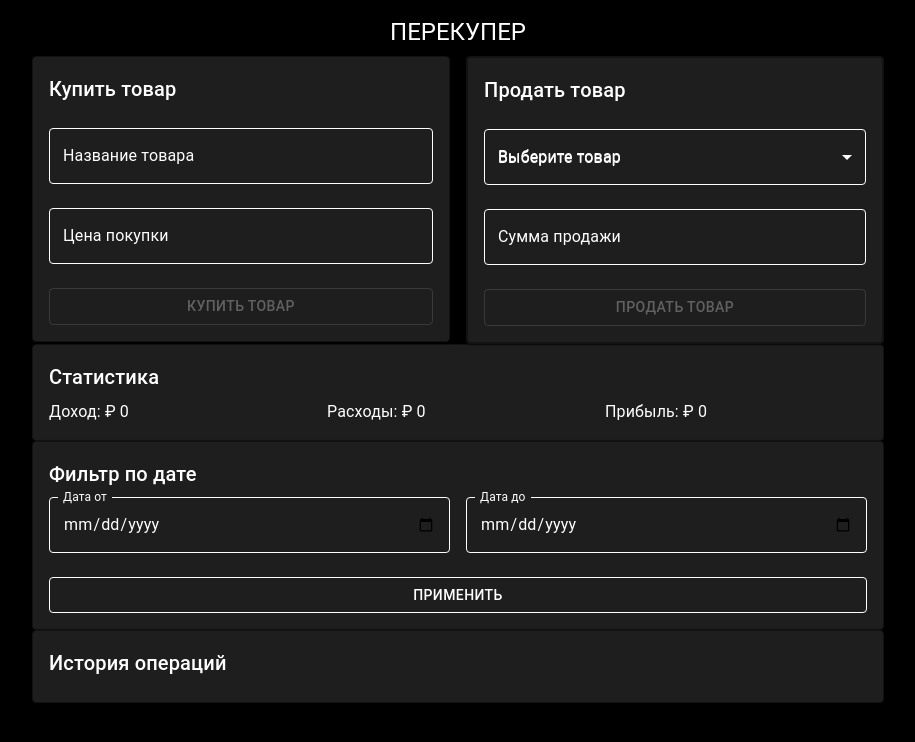
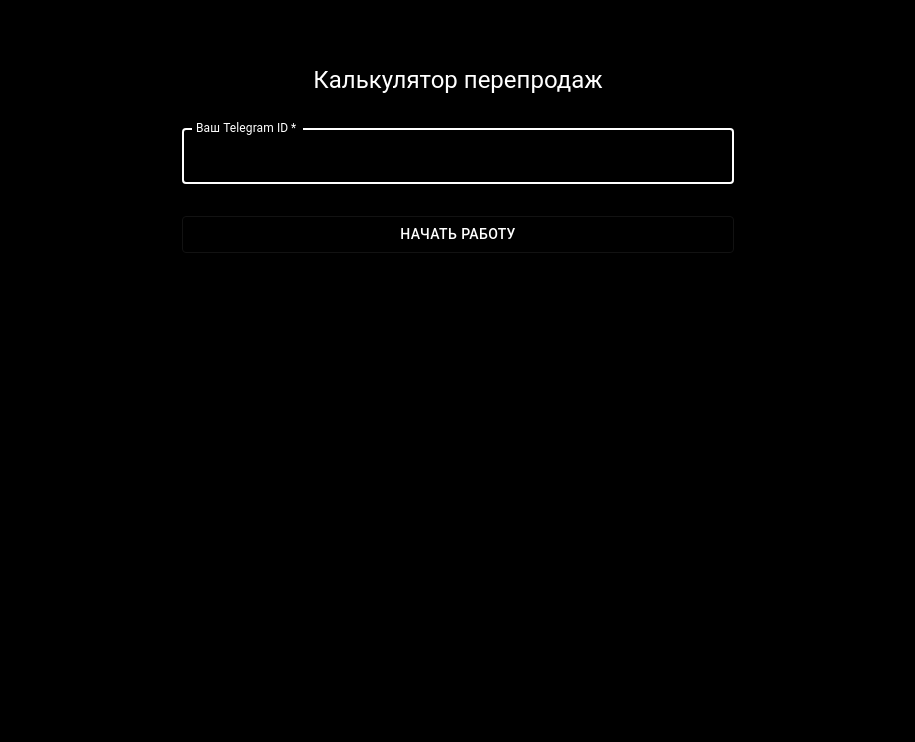
Before and after one commit to zora10/blackrus-kalk, a React (Create React App) app: page / in a window 1280 px wide. Shown: the top 742 px of the page, without its empty margins (182-1097 px from the left). Built offline with nearby package versions, Linux system fonts and the light colour scheme.

Commit message:
Update App.js

```diff
--- a/src/App.js
+++ b/src/App.js
@@ -1,8 +1,9 @@
 import React, { useEffect, useState } from 'react';
 import { ThemeProvider } from '@mui/material/styles';
+import CloseIcon from '@mui/icons-material/Close'; // Импортируем CloseIcon
+
 import CssBaseline from '@mui/material/CssBaseline';
-import { Container, Box, TextField, Button, Typography, Paper, Grid, List, ListItem, ListItemText, IconButton } from '@mui/material';
-import CloseIcon from '@mui/icons-material/Close';
+import { Container, Box, TextField, Button, Typography, List, ListItem, ListItemText, Paper, Grid, IconButton } from '@mui/material';
 import theme from './theme';
 
 const API_URL = 'https://blackrussia-kalkul.ru/api'; // Замените на ваш IP сервера
@@ -15,68 +16,31 @@ function App() {
   const [stats, setStats] = useState({ total_income: 0, total_expenses: 0, total_profit: 0 });
   const [telegramId, setTelegramId] = useState('');
   const [isIdSubmitted, setIsIdSubmitted] = useState(false);
-  const [originalItems, setOriginalItems] = useState([]);
-  const [filteredItems, setFilteredItems] = useState([]);
-  // Для фильтрации по дате
-  const [startDate, setStartDate] = useState('');
-  const [endDate, setEndDate] = useState('');
+  const [dateFrom, setDateFrom] = useState('');
+  const [dateTo, setDateTo] = useState('');
 
   useEffect(() => {
-    if (window.Telegram && window.Telegram.WebApp) {
-      const user = window.Telegram.WebApp.initDataUnsafe;
-      if (user && user.user) {
-        setTelegramId(user.user.id.toString()); // Получаем ID из данных Telegram WebApp
-        setIsIdSubmitted(true); // Пропускаем ввод ID, так как он уже получен
-      }
-    }
-  }, []);
-
-  useEffect(() => {
-    if (telegramId) {
+    if (isIdSubmitted) {
       loadItems();
       loadStats();
     }
-  }, [telegramId]);
-
+  }, [isIdSubmitted, dateFrom, dateTo]);
 
   const loadItems = async () => {
     try {
-      const response = await fetch(`${API_URL}/items/${telegramId}`);
+      let url = `${API_URL}/items/${telegramId}`;
+      if (dateFrom && dateTo) {
+        url += `?from=${dateFrom}&to=${dateTo}`;
+      }
+      const response = await fetch(url);
       const data = await response.json();
-      setOriginalItems(data); // Сохраняем все данные в originalItems
-      setFilteredItems(data); // Изначально показываем все данные
+      setItems(data);
     } catch (error) {
       console.error('Error loading items:', error);
       alert('Ошибка при загрузке данных');
     }
   };
-  const handleDeleteItem = async (id) => {
-    try {
-      // Отправляем DELETE-запрос на сервер с нужным id
-      const response = await fetch(`${API_URL}/items/${id}`, {
-        method: 'DELETE',  // Указываем метод запроса DELETE
-        headers: {
-          'Content-Type': 'application/json',  // Устанавливаем тип контента
-        },
-      });
 
-      if (!response.ok) {
-        // Если запрос завершился с ошибкой, выбрасываем ошибку
-        const errorData = await response.json();
-        throw new Error(errorData.error || 'Unknown error');
-      }
-
-      const data = await response.json();  // Получаем ответ от сервера
-      console.log('Item deleted:', data);
-
-      // Обновляем состояние items, удалив элемент по id
-      // Например, если у вас есть массив items в состоянии компонента, вы можете сделать так:
-      setItems((prevItems) => prevItems.filter(item => item.id !== id));
-
-    } catch (error) {
-      console.error('Error deleting item:', error.message);
-    }
-  };
   const loadStats = async () => {
     try {
       const response = await fetch(`${API_URL}/stats/${telegramId}`);
@@ -105,7 +69,7 @@ function App() {
         setNewItem({ name: '', buyPrice: '' });
         loadItems();
         loadStats();
-
+        alert('Товар успешно добавлен');
       }
     } catch (error) {
       console.error('Error adding item:', error);
@@ -132,7 +96,7 @@ function App() {
         setSelectedItem(null);
         loadItems();
         loadStats();
-
+        alert('Продажа успешно зарегистрирована');
       }
     } catch (error) {
       console.error('Error selling item:', error);
@@ -140,35 +104,79 @@ function App() {
     }
   };
 
-  const handleApplyDateFilter = () => {
-    console.log("start");
+  const handleSubmitId = (e) => {
+    e.preventDefault();
+    if (telegramId.trim()) {
+      setIsIdSubmitted(true);
+    }
+  };
 
-    // Выводим все элементы, которые мы собираемся фильтровать
-    console.log("Items before filtering: ", items);
-
-    const filteredItems = items.filter(item => {
-      const itemDate = new Date(item.created_at).getTime(); // Преобразуем дату товара в UNIX время
-
-      const start = startDate ? new Date(startDate).getTime() : null; // Начало фильтра
-      const end = endDate ? new Date(endDate).getTime() : null; // Конец фильтра
-
-      console.log("Item Date: ", itemDate);
-      console.log("Start Date: ", startDate, "End Date: ", endDate);
-      console.log("Item Date Comparison:", itemDate, start, end);
-
-      return (
-        (!start || itemDate >= start) &&
-        (!end || itemDate <= end)
-      );
+  const handleDeleteItem = async (id) => {
+    try {
+      // Отправляем DELETE-запрос на сервер с нужным id
+      const response = await fetch(`${API_URL}/items/${id}`, {
+        method: 'DELETE',  // Указываем метод запроса DELETE
+        headers: {
+          'Content-Type': 'application/json',  // Устанавливаем тип контента
+        },
       });
 
-    console.log("Filtered items: ", filteredItems);
-    setItems(filteredItems); // Обновляем список товаров с фильтром
+      if (!response.ok) {
+        // Если запрос завершился с ошибкой, выбрасываем ошибку
+        const errorData = await response.json();
+        throw new Error(errorData.error || 'Unknown error');
+      }
+
+      const data = await response.json();  // Получаем ответ от сервера
+      console.log('Item deleted:', data);
+
+      // Обновляем состояние items, удалив элемент по id
+      // Например, если у вас есть массив items в состоянии компонента, вы можете сделать так:
+      setItems((prevItems) => prevItems.filter(item => item.id !== id));
+
+    } catch (error) {
+      console.error('Error deleting item:', error.message);
+    }
   };
 
+  const handleApplyFilter = () => {
+    loadItems();
+  };
 
-
-
+  if (!isIdSubmitted) {
+    return (
+      <ThemeProvider theme={theme}>
+        <CssBaseline />
+        <Container maxWidth="sm">
+          <Box sx={{ mt: 8, display: 'flex', flexDirection: 'column', alignItems: 'center' }}>
+            <Typography component="h1" variant="h5" gutterBottom sx={{ color: '#ffffff' }}>
+              Калькулятор перепродаж
+            </Typography>
+            <Box component="form" onSubmit={handleSubmitId} sx={{ mt: 1, width: '100%' }}>
+              <TextField
+                margin="normal"
+                required
+                fullWidth
+                label="Ваш Telegram ID"
+                value={telegramId}
+                onChange={(e) => setTelegramId(e.target.value)}
+                autoFocus
+                sx={{ input: { color: '#ffffff' } }}
+              />
+              <Button
+                type="submit"
+                fullWidth
+                variant="outlined"
+                sx={{ mt: 3, mb: 2, color: '#ffffff', borderColor: '#121212' }}
+              >
+                Начать работу
+              </Button>
+            </Box>
+          </Box>
+        </Container>
+      </ThemeProvider>
+    );
+  }
 
   return (
     <ThemeProvider theme={theme}>
@@ -176,15 +184,18 @@ function App() {
       <Container maxWidth="md" sx={{ pb: 4 }}>
         <Box sx={{ mt: 2, mb: 4 }}>
           <Typography variant="h5" component="h1" gutterBottom align="center" sx={{ color: '#ffffff' }}>
-            ПЕРЕКУПЕР
+            Калькулятор перепродаж
           </Typography>
 
           <Grid container spacing={2}>
-            {/* Формы добавления и продажи товара рядом */}
+            <Grid item xs={12}>
+              <Paper sx={{ p: 2, bgcolor: '#121212', border: '1px solid #121212' }}>
+                <Typography variant="h6" gutterBottom sx={{ color: '#ffffff' }}>
+                  <Grid container spacing={2}>
                     <Grid item xs={6}>
                       <Paper sx={{ p: 2, bgcolor: '#121212', border: '1px solid #121212' }}>
                         <Typography variant="h6" gutterBottom sx={{ color: '#ffffff' }}>
-                  Купить товар
+                          Добавить новый товар
                         </Typography>
                         <TextField
                           fullWidth
@@ -210,7 +221,7 @@ function App() {
                           disabled={!newItem.name || !newItem.buyPrice}
                           sx={{ mt: 2, color: '#ffffff', borderColor: '#121212' }}
                         >
-                  Купить товар
+                          Добавить товар
                         </Button>
                       </Paper>
                     </Grid>
@@ -259,7 +270,22 @@ function App() {
                     </Grid>
                   </Grid>
 
-          {/* Статистика */}
+                </Typography>
+
+
+                <Grid item xs={12}>
+                  <Paper sx={{ p: 2, bgcolor: '#121212', border: '1px solid #121212' }}>
+                    <Typography variant="h6" gutterBottom sx={{ color: '#ffffff' }}>
+                      История транзакций
+                    </Typography>
+                    {/* Здесь будет таблица с историей транзакций */}
+                  </Paper>
+                </Grid>
+              </Paper>
+            </Grid>
+
+
+
             <Grid item xs={12}>
               <Paper sx={{ p: 2, bgcolor: '#121212', border: '1px solid #121212' }}>
                 <Typography variant="h6" gutterBottom sx={{ color: '#ffffff' }}>
@@ -268,24 +294,22 @@ function App() {
                 <Grid container spacing={2}>
                   <Grid item xs={4}>
                     <Typography sx={{ color: '#ffffff' }}>
-                    Доход: ₽ {stats.total_income || 0}
+                      Доход: ${stats.total_income || 0}
                     </Typography>
                   </Grid>
                   <Grid item xs={4}>
                     <Typography sx={{ color: '#ffffff' }}>
-                    Расходы: ₽ {stats.total_expenses || 0}
+                      Расходы: ${stats.total_expenses || 0}
                     </Typography>
                   </Grid>
                   <Grid item xs={4}>
                     <Typography sx={{ color: '#ffffff' }}>
-                    Прибыль: ₽ {stats.total_profit || 0}
+                      Прибыль: $ {stats.total_profit || 0}
                     </Typography>
                   </Grid>
                 </Grid>
               </Paper>
             </Grid>
-
-          {/* Фильтрация по дате */}
             <Grid item xs={12}>
               <Paper sx={{ p: 2, bgcolor: '#121212', border: '1px solid #121212' }}>
                 <Typography variant="h6" gutterBottom sx={{ color: '#ffffff' }}>
@@ -297,10 +321,25 @@ function App() {
                       fullWidth
                       label="Дата от"
                       type="date"
-                    InputLabelProps={{ shrink: true, style: { color: '#ffffff' } }}
-                    InputProps={{ style: { color: '#ffffff' } }}
-                    value={startDate}
-                    onChange={(e) => setStartDate(e.target.value)}
+                      value={dateFrom}
+                      onChange={(e) => setDateFrom(e.target.value)}
+                      InputLabelProps={{
+                        shrink: true,
+                        style: { color: '#ffffff' }
+                      }}
+                      InputProps={{
+                        style: { color: '#ffffff' }
+                      }}
+                      sx={{
+                        '& .MuiOutlinedInput-root': {
+                          '& fieldset': {
+                            borderColor: '#ffffff',
+                          },
+                          '&:hover fieldset': {
+                            borderColor: '#ffffff',
+                          },
+                        },
+                      }}
                     />
                   </Grid>
                   <Grid item xs={6}>
@@ -308,37 +347,111 @@ function App() {
                       fullWidth
                       label="Дата до"
                       type="date"
-                    InputLabelProps={{ shrink: true, style: { color: '#ffffff' } }}
-                    InputProps={{ style: { color: '#ffffff' } }}
-                    value={endDate}
-                    onChange={(e) => setEndDate(e.target.value)}
+                      value={dateTo}
+                      onChange={(e) => setDateTo(e.target.value)}
+                      InputLabelProps={{
+                        shrink: true,
+                        style: { color: '#ffffff' }
+                      }}
+                      InputProps={{
+                        style: { color: '#ffffff' }
+                      }}
+                      sx={{
+                        '& .MuiOutlinedInput-root': {
+                          '& fieldset': {
+                            borderColor: '#ffffff',
+                          },
+                          '&:hover fieldset': {
+                            borderColor: '#ffffff',
+                          },
+                        },
+                      }}
                     />
                   </Grid>
                   <Grid item xs={12}>
                     <Button
                       fullWidth
                       variant="outlined"
+                      onClick={handleApplyFilter}
                       sx={{ mt: 1, color: '#ffffff', borderColor: '#ffffff' }}
-                    onClick={handleApplyDateFilter}
                     >
-                    Применить
+                      Применить фильтр
                     </Button>
                   </Grid>
                 </Grid>
               </Paper>
             </Grid>
-
-          {/* История операций */}
+            <Grid item xs={12}>
+              <Paper sx={{ p: 2, bgcolor: '#121212', border: '1px solid #121212' }}>
+                <Typography variant="h6" gutterBottom sx={{ color: '#ffffff' }}>
+                  Статистика
+                </Typography>
+                <Grid container spacing={2}>
+                  <Grid item xs={6} md={3}>
+                    <Paper sx={{ p: 2, bgcolor: '#1e1e1e', textAlign: 'center' }}>
+                      <Typography variant="body2" sx={{ color: '#ffffff' }}>
+                        Всего инвестировано
+                      </Typography>
+                      <Typography variant="h6" sx={{ color: '#ffffff' }}>
+                        ₽{items.reduce((total, item) => total + parseFloat(item.buy_price || 0), 0).toFixed(2)}
+                      </Typography>
+                    </Paper>
+                  </Grid>
+                  <Grid item xs={6} md={3}>
+                    <Paper sx={{ p: 2, bgcolor: '#1e1e1e', textAlign: 'center' }}>
+                      <Typography variant="body2" sx={{ color: '#ffffff' }}>
+                        Текущая стоимость
+                      </Typography>
+                      <Typography variant="h6" sx={{ color: '#ffffff' }}>
+                        ₽{items.reduce((total, item) => total + (item.sell_price ? parseFloat(item.sell_price) : parseFloat(item.buy_price || 0)), 0).toFixed(2)}
+                      </Typography>
+                    </Paper>
+                  </Grid>
+                  <Grid item xs={6} md={3}>
+                    <Paper sx={{ p: 2, bgcolor: '#1e1e1e', textAlign: 'center' }}>
+                      <Typography variant="body2" sx={{ color: '#ffffff' }}>
+                        Прибыль/Убыток
+                      </Typography>
+                      {(() => {
+                        const profit = items.reduce((total, item) => total + (item.sell_price ? parseFloat(item.sell_price) - parseFloat(item.buy_price || 0) : 0), 0);
+                        return (
+                          <Typography variant="h6" sx={{ color: profit >= 0 ? '#4caf50' : '#f44336' }}>
+                            ₽{profit.toFixed(2)}
+                          </Typography>
+                        );
+                      })()}
+                    </Paper>
+                  </Grid>
+                  <Grid item xs={6} md={3}>
+                    <Paper sx={{ p: 2, bgcolor: '#1e1e1e', textAlign: 'center' }}>
+                      <Typography variant="body2" sx={{ color: '#ffffff' }}>
+                        ROI
+                      </Typography>
+                      {(() => {
+                        const invested = items.reduce((total, item) => total + parseFloat(item.buy_price || 0), 0);
+                        const profit = items.reduce((total, item) => total + (item.sell_price ? parseFloat(item.sell_price) - parseFloat(item.buy_price || 0) : 0), 0);
+                        const roi = invested > 0 ? (profit / invested) * 100 : 0;
+                        return (
+                          <Typography variant="h6" sx={{ color: roi >= 0 ? '#4caf50' : '#f44336' }}>
+                            {roi.toFixed(2)}%
+                          </Typography>
+                        );
+                      })()}
+                    </Paper>
+                  </Grid>
+                </Grid>
+              </Paper>
+            </Grid>
             <Grid item xs={12}>
             <Paper sx={{ p: 2, bgcolor: '#121212', border: '1px solid #121212' }}>
             <Typography variant="h6" gutterBottom sx={{ color: '#ffffff' }}>
               История операций
             </Typography>
-              <List sx={{ padding: 0 }}>
+            <List sx={{ padding: 0, display: 'flex', flexDirection: 'column' }}>
                   {items.map((item) => (
-                  <ListItem key={item.id} sx={{ padding: '0', marginBottom: '4px', display: 'flex', justifyContent: 'space-between' }}>
+                    <ListItem key={item.id}sx={{ padding: '0', marginBottom: '4px', display: 'flex', justifyContent: 'space-between' }}> {/* Убираем отступы и добавляем margin для ступенчатого эффекта */}
                       <ListItemText
-                      secondary={`${item.name} Куплено: ₽${item.buy_price}${item.sell_price ? ` | Продано: ₽${item.sell_price} | Прибыль: ₽${(item.sell_price - item.buy_price).toFixed(2)}` : ''}`}
+                        secondary={`${item.name} Куплено : $${item.buy_price}${item.sell_price ? ` | Продано : $${item.sell_price} | Прибыль : $${(item.sell_price - item.buy_price).toFixed(2)}` : ''}`}
                         sx={{
                           '& .MuiListItemText-primary': { color: '#ffffff' },
                           '& .MuiListItemText-secondary': { color: '#ffffff' }
@@ -347,16 +460,23 @@ function App() {
                       <IconButton
                         onClick={() => handleDeleteItem(item.id)}
                         sx={{
-                        bgcolor: 'red', color: 'white', width: '22px', height: '22px',
-                        '&:hover': { bgcolor: 'darkred' }
+                          bgcolor: 'red', // Красный фон
+                          color: 'white', // Белый цвет для иконки
+                          width: '22px', // Уменьшаем ширину кнопки
+                          height: '22px', // Уменьшаем высоту кнопки
+                          borderRadius: '0', // Убираем округление
+                          '&:hover': {
+                            bgcolor: 'darkred', // Эффект при наведении
+                          },
                         }}
                       >
-                      <CloseIcon sx={{ fontSize: '16px' }} />
+                        <CloseIcon sx={{ fontSize: '16px', color: 'white' }} /> {/* Уменьшаем размер иконки */}
                       </IconButton>
                     </ListItem>
                   ))}
                 </List>
               </Paper>
+            </Grid>
           </Grid>
         </Box>
       </Container>
```
Lines whose indentation alone changed are shown as unchanged.
